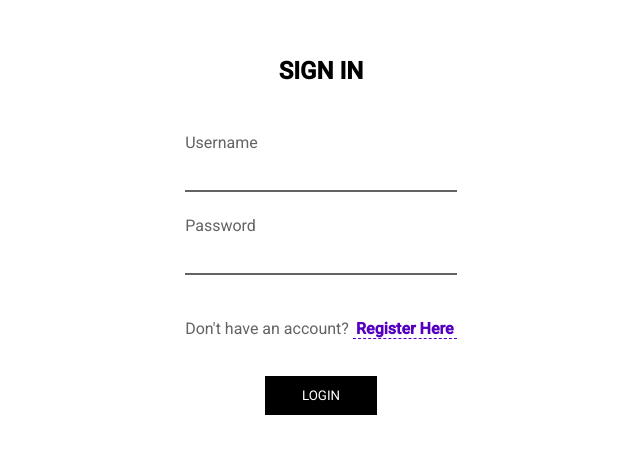
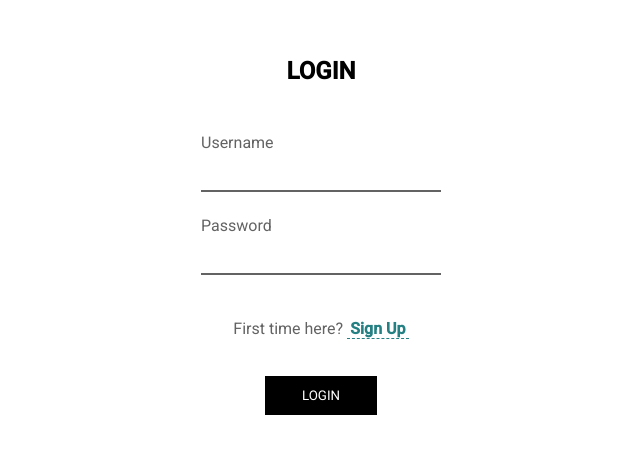
Before and after one commit to lee-cooper/css-playground, a plain HTML site: page login-page/index.html in a window 1280 px wide. Shown: the part 172-626 px from the top of the page, without its empty margins (319-959 px from the left). Drawn offline with Linux system fonts and the light colour scheme.

Commit message:
update styling, css variables

```diff
--- a/login-page/index.html
+++ b/login-page/index.html
@@ -21,7 +21,7 @@
 
   <body>
     <main class="login-wrapper">
-      <h1>SIGN IN</h1>
+      <h1>LOGIN</h1>
       <form action="POST">
         <label for="username">
           <span>Username</span>
@@ -35,7 +35,7 @@
                  id="password"
                  name="password">
         </label>
-        <p>Don't have an account? <a href="#">Register Here</a></p>
+        <p>First time here? <a href="#">Sign Up</a></p>
         <button type="submit">LOGIN</button>
       </form>
     </main>
--- a/login-page/styles.css
+++ b/login-page/styles.css
@@ -1,3 +1,10 @@
+:root {
+  --primary-color: #248083;
+  --secondary-color: #636363;
+  --white-color: #ffffff;
+  --black-color: #000000;
+}
+
 * {
   box-sizing: border-box;
   font-family: 'Roboto', sans-serif;
@@ -16,9 +23,13 @@ p {
 }
 
 ::selection {
-  color: white;
-  background: #5500c0 !important;
+  color: var(--white-color);
+  background: var(--primary-color) !important;
   padding: 0.2rem !important;
+}
+
+.login-wrapper {
+  min-width: 15rem;
 }
 
 .login-wrapper > h1 {
@@ -34,54 +45,55 @@ p {
 
 .login-wrapper input {
   border: none;
-  border-bottom: 2px solid #636363;
+  border-bottom: 2px solid var(--secondary-color);
   margin-bottom: 1.5rem;
   height: 2.5rem;
   font-size: inherit;
 }
 
 .login-wrapper input:focus {
-  border-bottom: 3px solid #5500c0;
+  border-bottom: 3px solid var(--primary-color);
   outline: none;
 }
 
 .login-wrapper label {
   display: flex;
   flex-direction: column;
-  color: #636363;
+  color: var(--secondary-color);
 }
 
 .login-wrapper p {
-  color: #636363;
+  color: var(--secondary-color);
   margin-bottom: 2rem;
+  text-align: center;
 }
 
 .login-wrapper p a {
-  color: #5500c0;
+  color: var(--primary-color);
   font-weight: bold;
   text-decoration: none;
-  border-bottom: 1px dashed #5500c0;
+  border-bottom: 1px dashed var(--primary-color);
   transition-duration: 0.5s;
   padding: 0 0.2rem;
 }
 
 .login-wrapper p a:focus,
 .login-wrapper p a:hover {
-  background-color: #5500c0;
-  color: white;
+  background-color: var(--primary-color);
+  color: var(--white-color);
   outline: none;
 }
 
 .login-wrapper button {
   display: inline-block;
   padding: 0.75rem 1rem;
-  background-color: black;
-  color: white;
+  background-color: var(--black-color);
+  color: var(--white-color);
   border: none;
   width: 7rem;
   align-self: center;
 }
 
 .login-wrapper button:focus {
-  outline: #5500c0 1px solid;
+  outline: var(--primary-color) 1px solid;
 }
```
